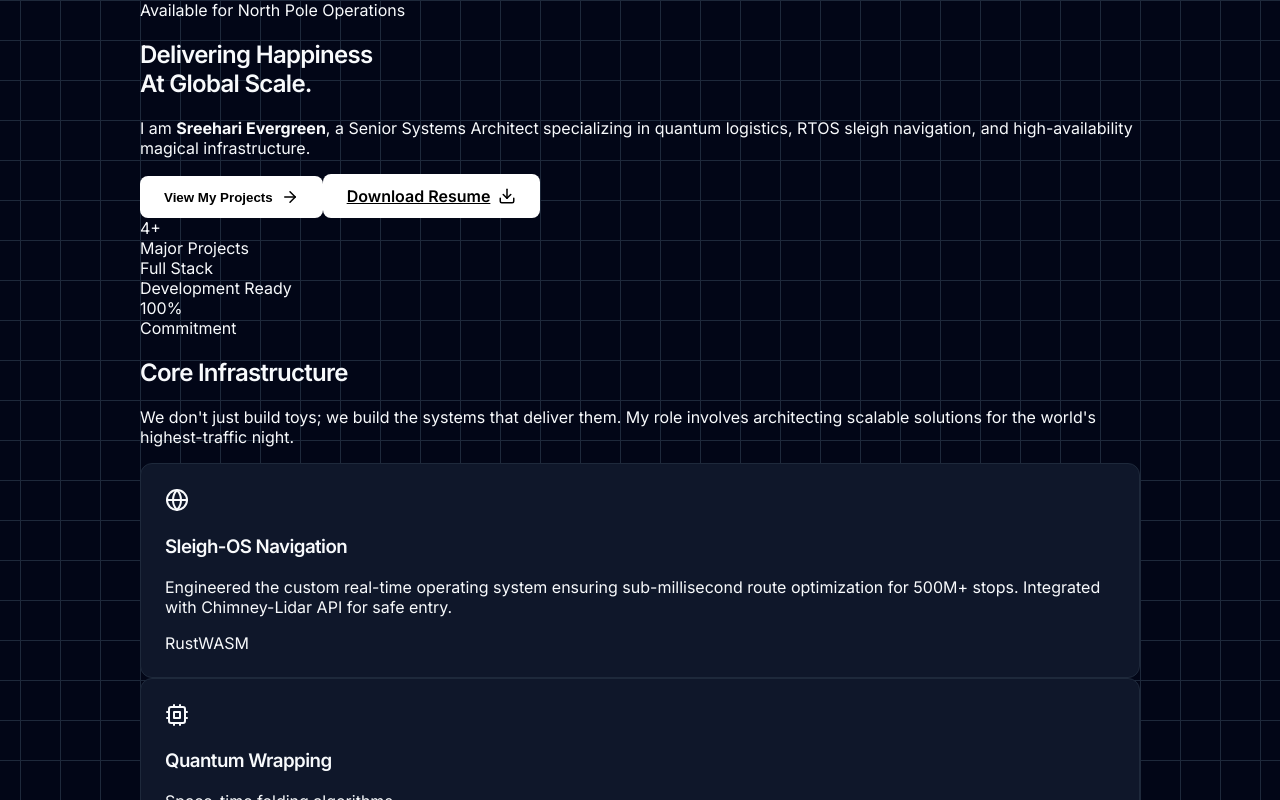
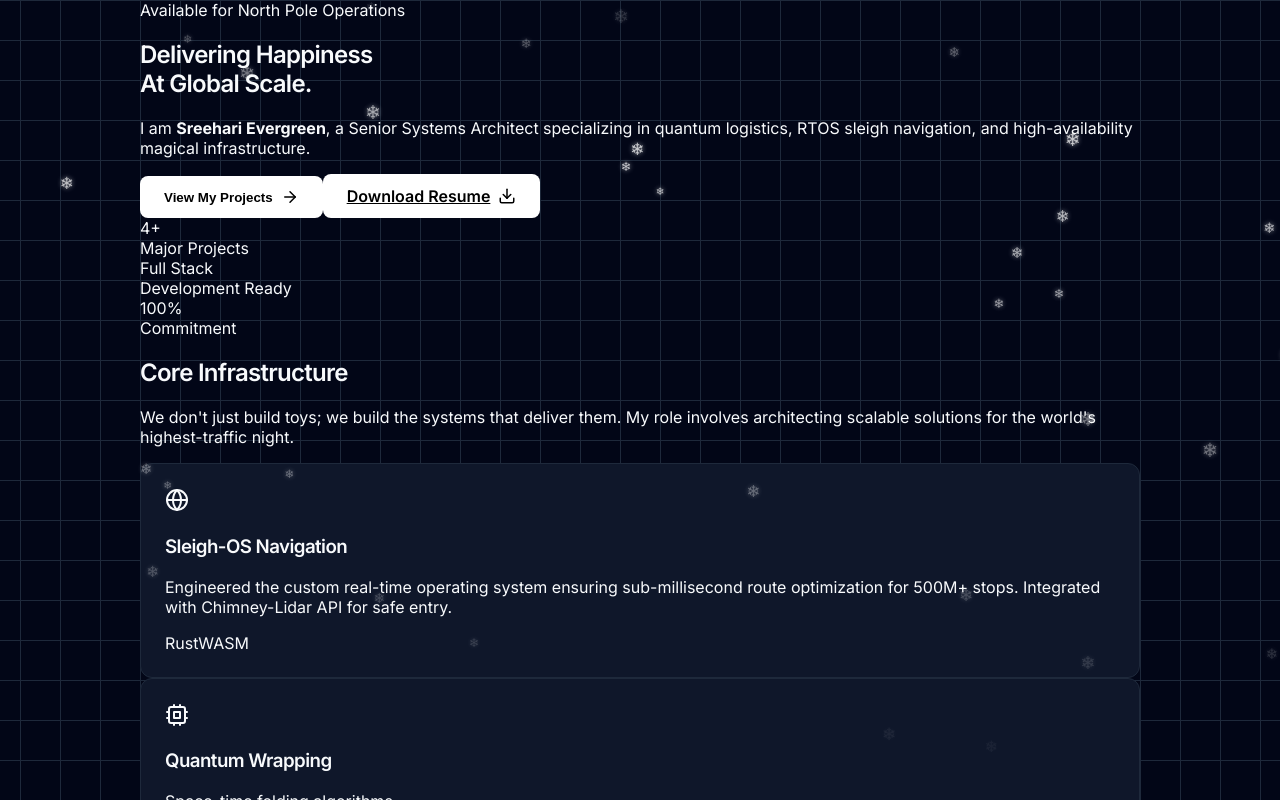
Before and after one commit to sreehari0418-prog/santa-elf-portfolio, a React (Vite) app: page / in a window 1280 px wide. Shown: the top 800 px of the page. Built offline with nearby package versions, Linux system fonts and the light colour scheme; a web font is replaced by a local one.

Commit message:
Fix snowfall animation visibility

```diff
--- a/src/index.css
+++ b/src/index.css
@@ -145,10 +145,14 @@ h6 {
 
 .snowflake {
     position: fixed;
+    top: -20px;
     color: #fff;
     z-index: 50;
     pointer-events: none;
-    animation: snow linear infinite;
+    animation-name: snow;
+    animation-timing-function: linear;
+    animation-iteration-count: infinite;
+    /* Duration is set via JS */
     filter: blur(0.5px);
     text-shadow: 0 0 5px rgba(255, 255, 255, 0.8);
 }
```
